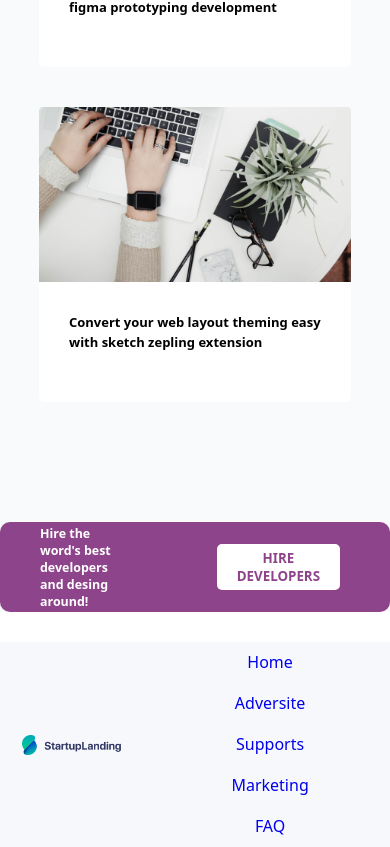
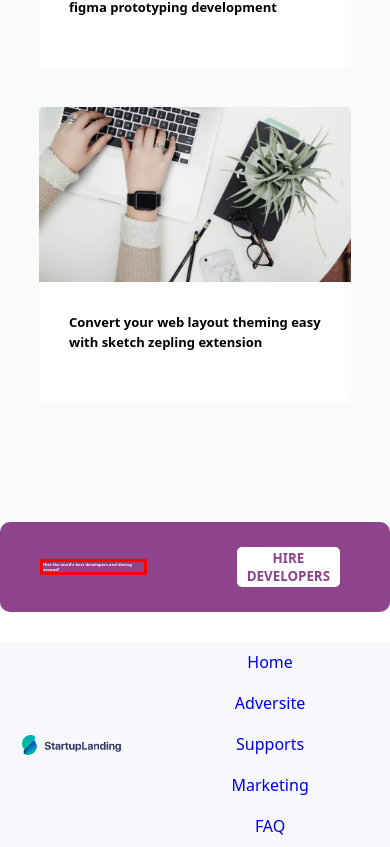
Before and after one commit to JorgeAlbertoLeonJimenez/WebM, a React (Create React App) app: page / in a window 390 px wide. Shown: the part 4783-5630 px from the top of the page. Built offline with nearby package versions, Linux system fonts and the light colour scheme.

Commit message:
Update App.css

```diff
--- a/src/App.css
+++ b/src/App.css
@@ -387,12 +387,14 @@ footer img{
 
   .container-bar div{
     width: 100%;
-    font-size: 15px;
+    font-size: 5px;
+    border: solid red;
 
   }
 
   .container-bar button{
-    padding: 5px 20px;
+    padding: 2px 10px;
+
 
   }
 
```
